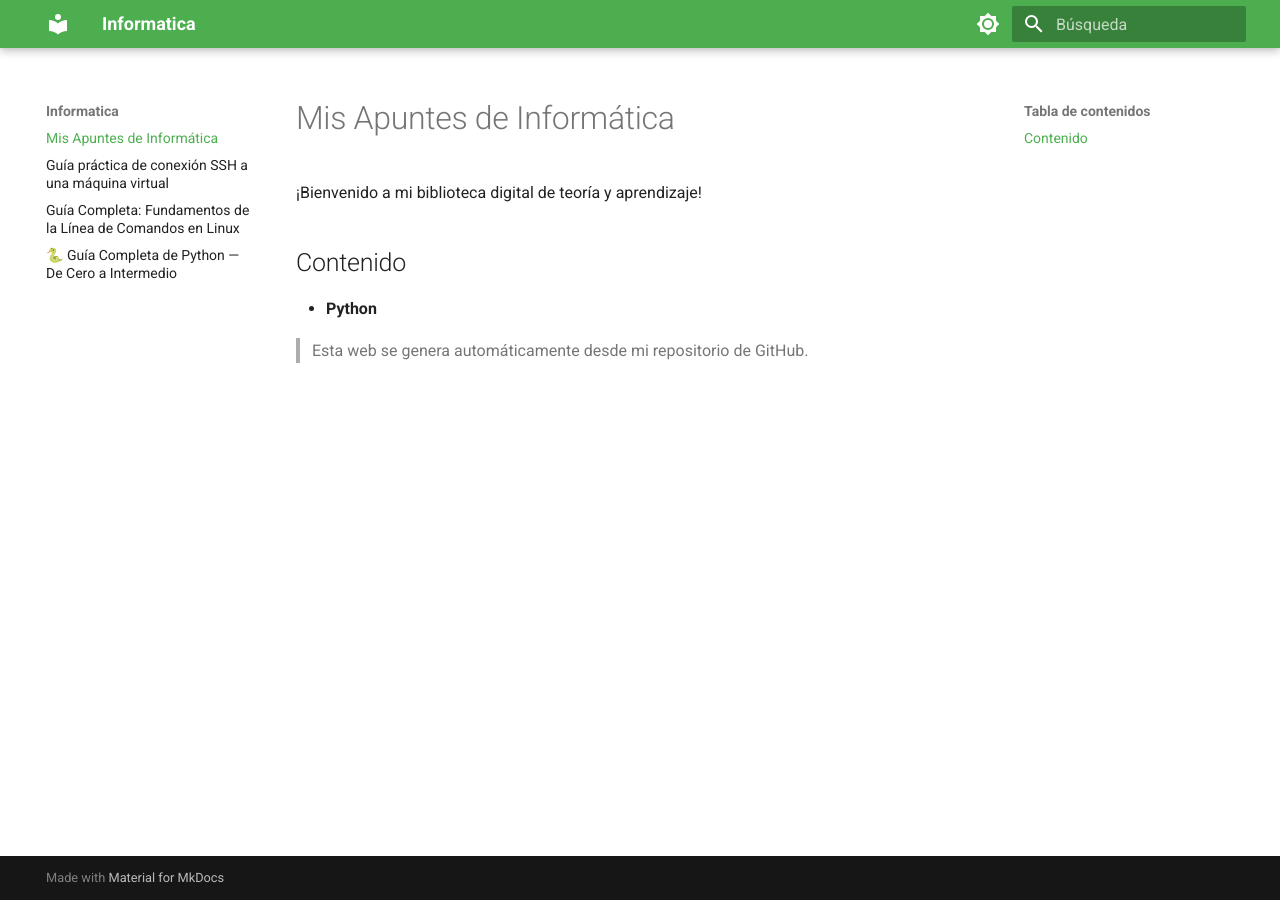
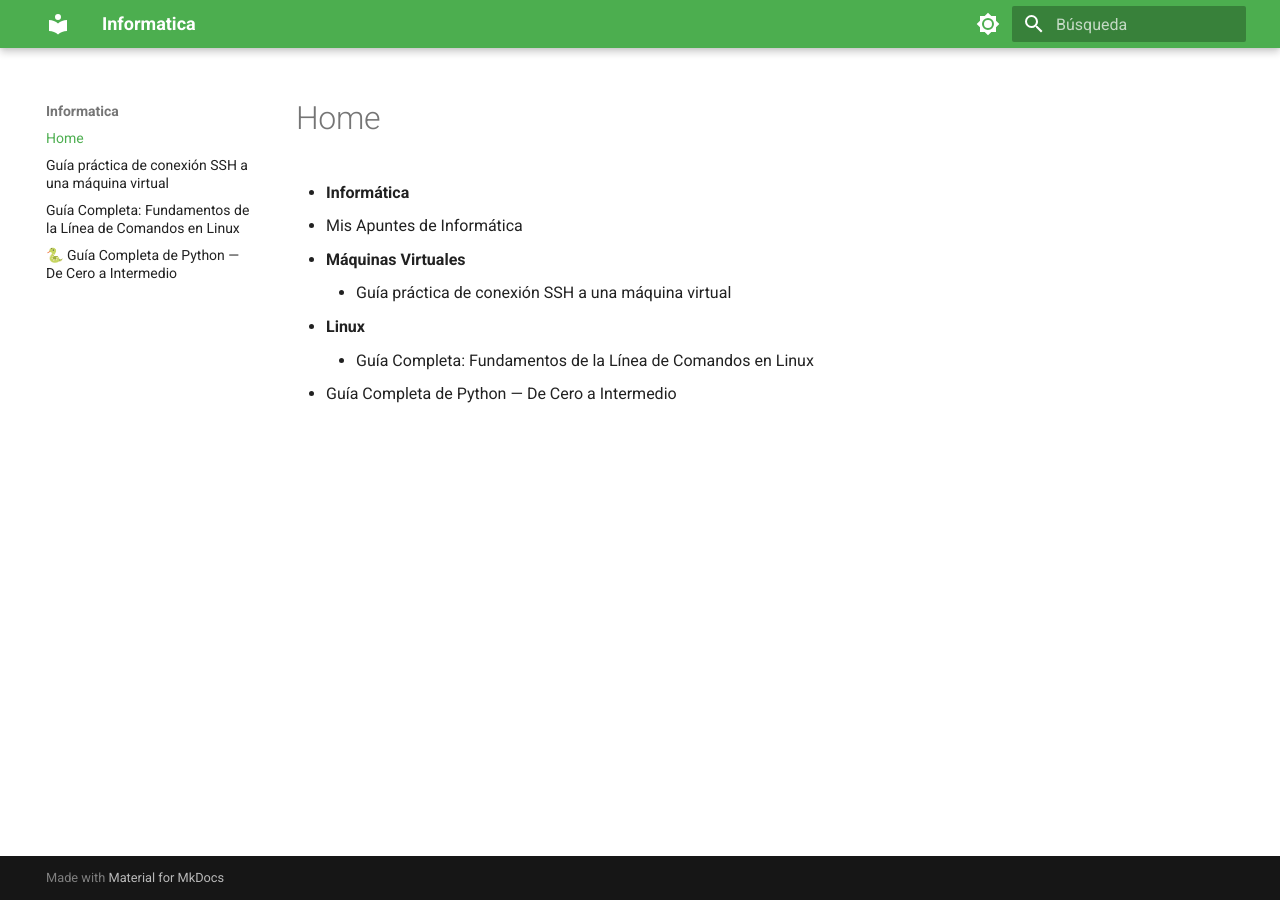
Before and after one commit to Daseptius/Informatica, an MkDocs documentation site: the page built from docs/index.md, in a window 1280 px wide. Built offline with MkDocs 1.6.1 and Material for MkDocs 9.7.7, drawn with Linux system fonts in a browser that asks for light colours.

Commit message:
Revise documentation topics and structure
Updated the content structure and topics covered in the documentation.

```diff
--- a/docs/index.md
+++ b/docs/index.md
@@ -1,9 +1,7 @@
-# Mis Apuntes de Informática
-
-¡Bienvenido a mi biblioteca digital de teoría y aprendizaje!
-
-## Contenido
-
-* **Python**
-
-> Esta web se genera automáticamente desde mi repositorio de GitHub.
+* **Informática**
+  * Mis Apuntes de Informática
+  * **Máquinas Virtuales**
+    * Guía práctica de conexión SSH a una máquina virtual
+  * **Linux**
+    * Guía Completa: Fundamentos de la Línea de Comandos en Linux
+  * Guía Completa de Python — De Cero a Intermedio
```
